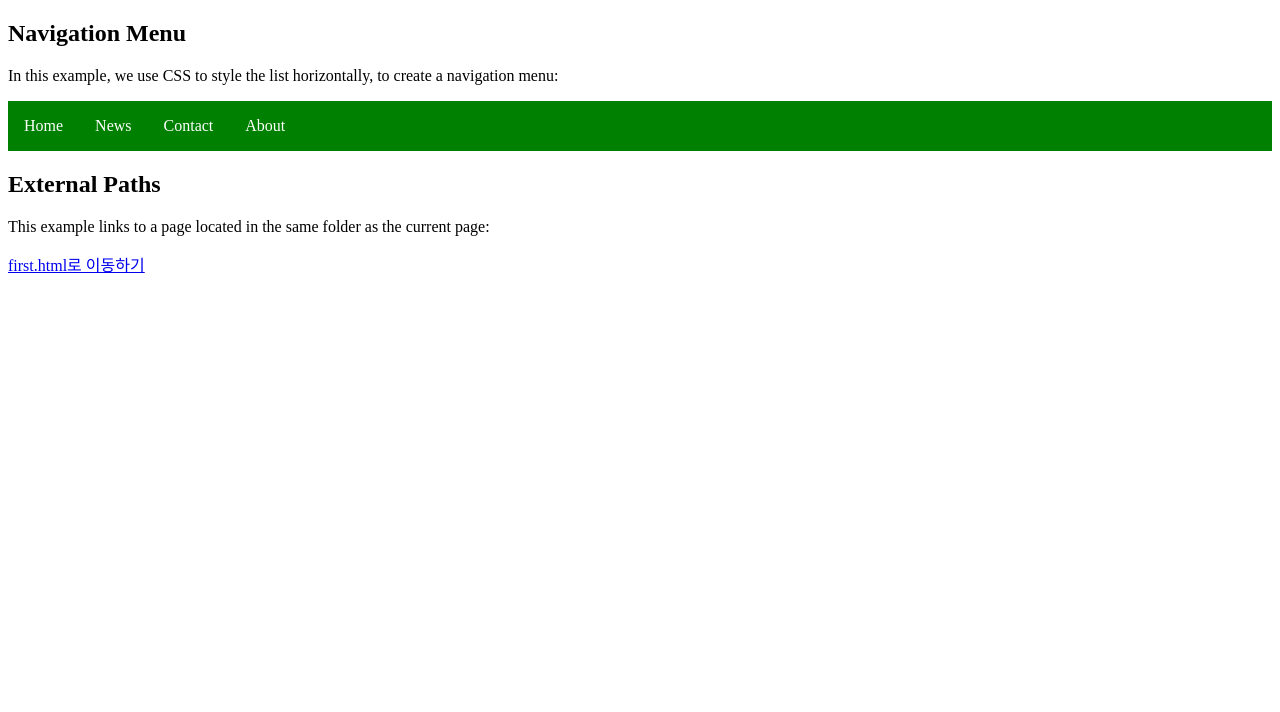
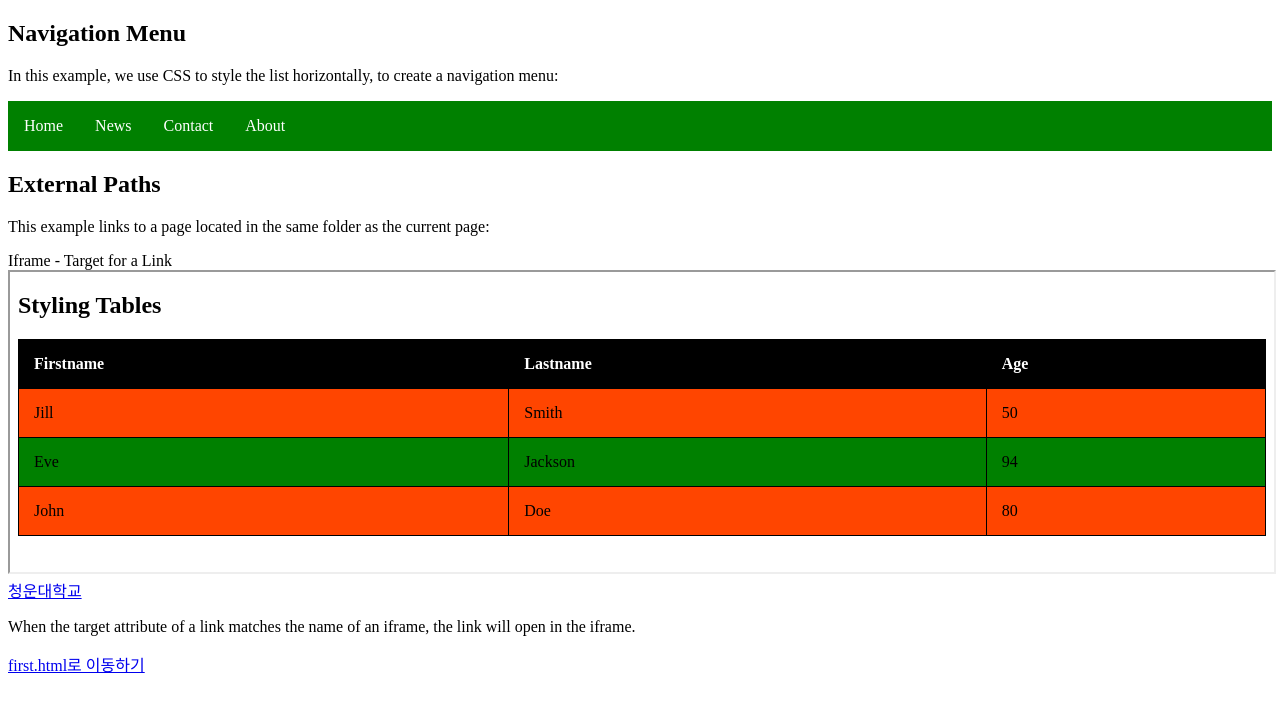
Before and after one commit to ebh99/html5, a plain HTML site: page index.html in a window 1280 px wide. Drawn offline with Linux system fonts and the light colour scheme.

Commit message:
index.html수정(iframe 추가)

```diff
--- a/index.html
+++ b/index.html
@@ -46,5 +46,13 @@ li a:hover {
 <h2>External Paths</h2>
 
 <p>This example links to a page located in the same folder as the current page:</p>
+Iframe - Target for a Link</h2>
+
+<iframe src="html/0401.html" name="iframe_a" height="300px" width="100%" title="Iframe Example"></iframe>
+
+<a href="https://www.chungwoon.com"
+target="iframe">청운대학교</a></p>
+
+When the target attribute of a link matches the name of an iframe, the link will open in the iframe.</p>
 
 <p><a href="html/first.html">first.html로 이동하기</a></p>
```
